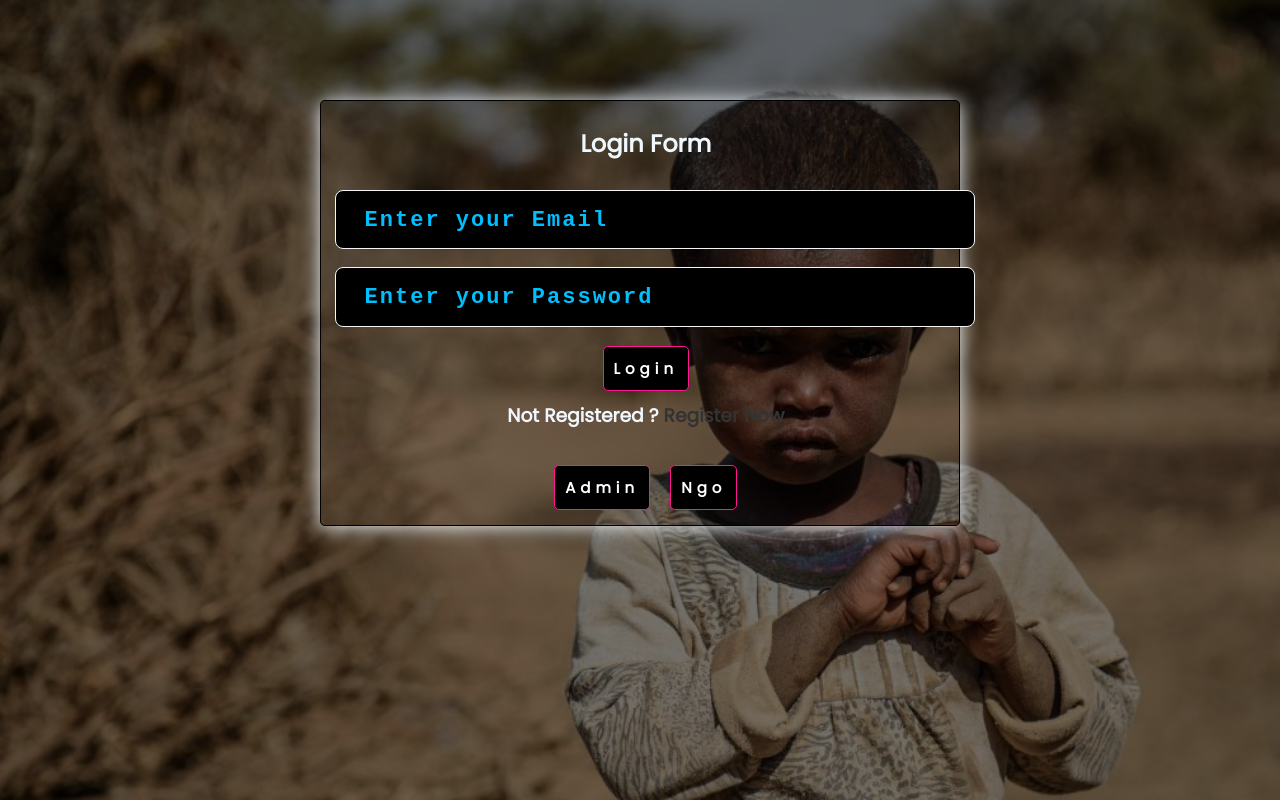
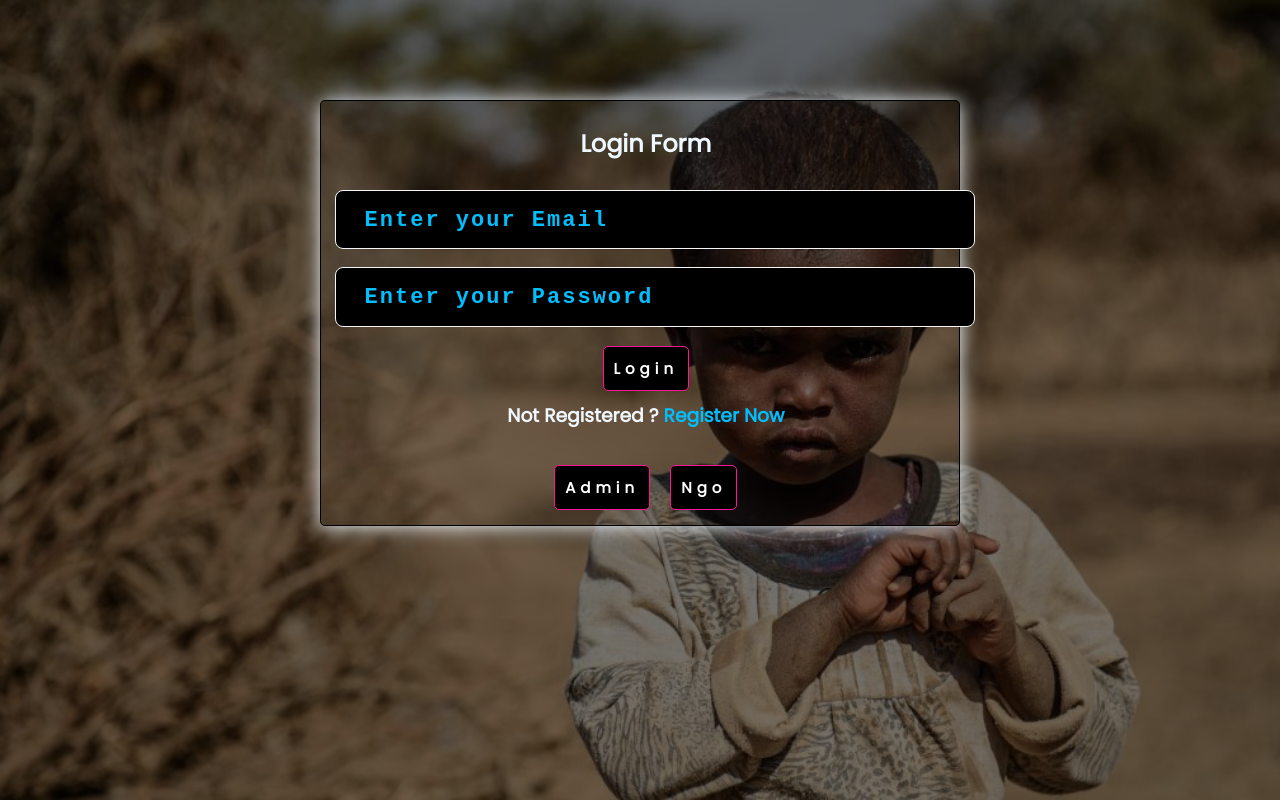
Before and after one commit to KambonoJeff/REACT-FRONT_DONATION_API, a React (Create React App) app: page /login in a window 1280 px wide. Built offline with nearby package versions, Linux system fonts and the light colour scheme.

Commit message:
css maintenance

```diff
--- a/src/index.css
+++ b/src/index.css
@@ -33,7 +33,7 @@ aside {
 }
 /* Styles for links */
 a {
-  color: #333;
+  color: deepskyblue;
   text-decoration: none;
   list-style: none;
 }
@@ -67,18 +67,16 @@ select {
   appearance: none;
   -webkit-appearance: none;
   -moz-appearance: none;
-  /* background-image: url('path/to/custom-arrow.png');
-  background-repeat: no-repeat;
-  background-position: right center; */
+
   padding-right: 20px; /* Adjust as needed */
 
   /* Customizing the dropdown style */
-  background-color: #f2f2f2;
+  background-color: black;
   border: 1px solid #ccc;
   border-radius: 4px;
   padding: 8px;
   font-size: 16px;
-  color: #333;
+  color: deepskyblue;
   width: 200px; /* Adjust as needed */
 
   /* Add any other desired styles */
```
